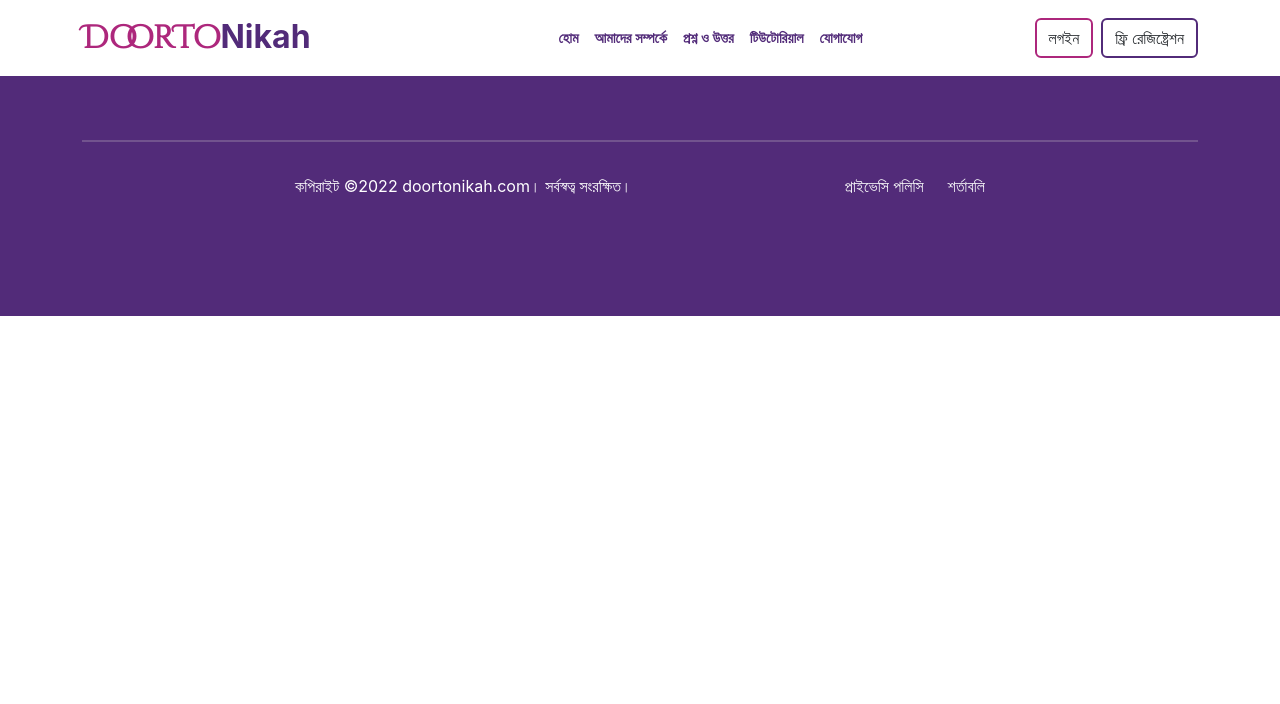
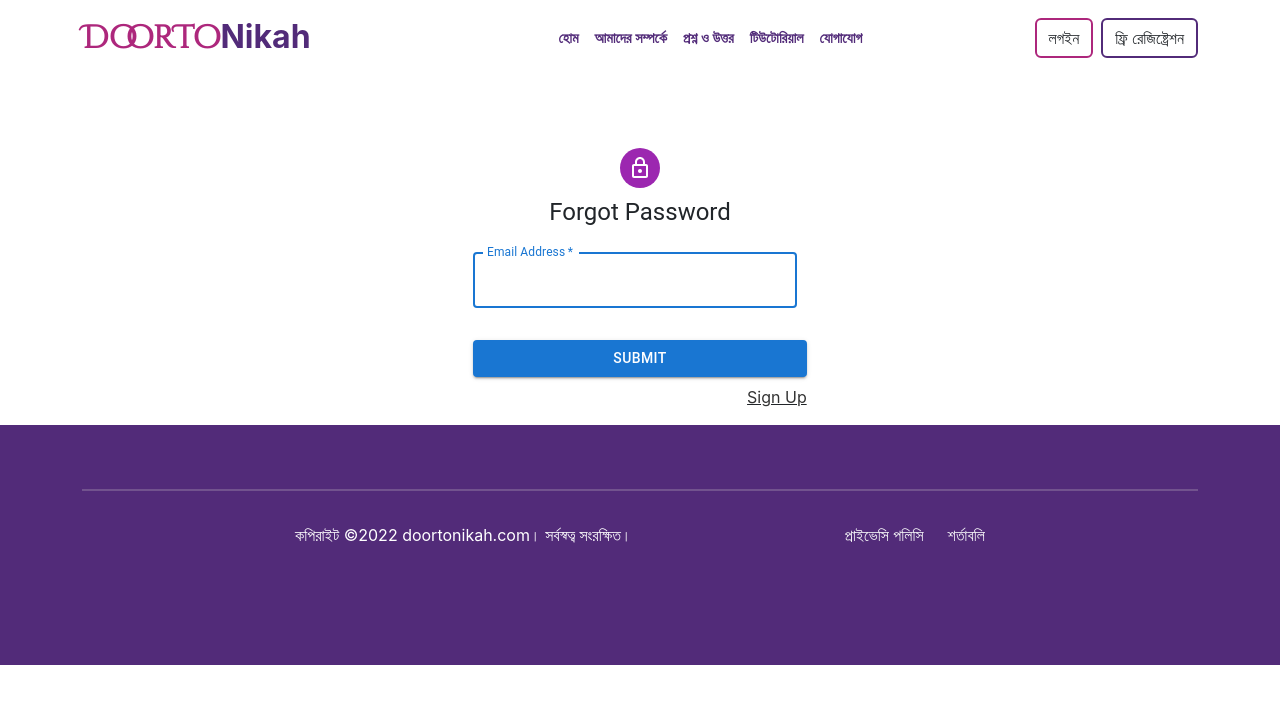
Before and after one commit to SumanIslam/DoorToNikah, a React (Create React App) app: page /forget-password in a window 1280 px wide. Shown: the top 704 px of the page. Built offline with nearby package versions, Linux system fonts and the light colour scheme; a web font is replaced by a local one.

Commit message:
created forget-password route and implement its functionality

```diff
--- a/src/component/login/login.component.jsx
+++ b/src/component/login/login.component.jsx
@@ -139,9 +139,7 @@ const Login = () => {
 									</Button>
 									<Grid container>
 										<Grid item xs>
-											<Link to='/' className='link'>
-												Forgot password?
-											</Link>
+											<Link to='/forget-password' className='link'>Forgot password?</Link>
 										</Grid>
 										<Grid item>
 											<Link to='/signup' className='link'>
--- a/src/component/login/login.styles.scss
+++ b/src/component/login/login.styles.scss
@@ -1,11 +1,8 @@
 .link {
-	color: black;
+	color: #1976d2;
 	font-size: 95%;
 	text-decoration: underline;
 	transition: color 0.2s ease-in-out ;
-	&:hover {
-		color: #1976d2;
-	}
 }
 
 .login {
@@ -102,8 +99,3 @@
 	text-align: center;
 	margin-bottom: 2rem;
 }
-
-// .link {
-// 	color: inherit;
-// 	text-decoration: none;
-// }
--- a/src/page/forget-password-page.jsx
+++ b/src/page/forget-password-page.jsx
@@ -1,16 +1,103 @@
-import React from 'react'
+import React from 'react';
+import { Link } from 'react-router-dom';
+
+// mui
+import LockOutlinedIcon from '@mui/icons-material/LockOutlined';
+import Avatar from '@mui/material/Avatar';
+import Box from '@mui/material/Box';
+import Button from '@mui/material/Button';
+import Container from '@mui/material/Container';
+import Grid from '@mui/material/Grid';
+import { createTheme, ThemeProvider } from '@mui/material/styles';
+import TextField from '@mui/material/TextField';
+import Typography from '@mui/material/Typography';
 
 // component
+import Footer from '../component/footer/footer.component';
 import Header from '../component/header/header.component';
-import Footer from '../component/footer/footer.component';
+
+// api
+import { httpGETResetPassword } from '../services/request';
+
+// react toastify
+import { toast, ToastContainer } from 'react-toastify';
+import 'react-toastify/dist/ReactToastify.css';
 
 const ForgetPasswordPage = () => {
+  const handleSubmit = async (event) => {
+		event.preventDefault();
+		const data = new FormData(event.currentTarget);
+		const email = data.get('email');
+		try {
+      const user = await httpGETResetPassword(email);
+			toast.success(user.msg);
+		} catch (err) {
+			const errorMsg = err.response.data.msg;
+			toast.error(errorMsg);
+		}
+	};
+  const theme = createTheme();
   return (
-    <>
-      <Header />
-      <Footer />
-    </>
-  )
+		<>
+			<Header />
+			<ThemeProvider theme={theme}>
+				<Container component='main' maxWidth='xs'>
+					<ToastContainer />
+					<Box
+						sx={{
+							marginTop: 8,
+							display: 'flex',
+							flexDirection: 'column',
+							alignItems: 'center',
+						}}
+					>
+						<Avatar sx={{ m: 1, bgcolor: 'secondary.main' }}>
+							<LockOutlinedIcon />
+						</Avatar>
+						<Typography component='h1' variant='h5'>
+							Forgot Password
+						</Typography>
+						<Box
+							component='form'
+							onSubmit={handleSubmit}
+							noValidate
+							sx={{ mt: 1 }}
+						>
+							<TextField
+								margin='normal'
+								required
+								fullWidth
+								id='email'
+								label='Email Address'
+								name='email'
+								autoComplete='email'
+								autoFocus
+							/>
+							<Button
+								type='submit'
+								fullWidth
+								variant='contained'
+								sx={{ mt: 3, mb: 2 }}
+							>
+								Submit
+							</Button>
+							<Grid
+								sx={{
+									textAlign: 'right',
+									mb: 2,
+									mt: -1,
+									textDecoration: 'underline',
+								}}
+							>
+								<Link to='/signup'>Sign Up</Link>
+							</Grid>
+						</Box>
+					</Box>
+				</Container>
+			</ThemeProvider>
+			<Footer />
+		</>
+	);
 }
 
 export default ForgetPasswordPage;
--- a/src/services/request.js
+++ b/src/services/request.js
@@ -47,3 +47,9 @@ export async function httpGETBiodataCount() {
 	const res = await axios.get(`${API_URL}/biodatas/count`);
 	return res.data;
 }
+
+// reset password
+export async function httpGETResetPassword(email) {
+	const res = await axios.post(`${API_URL}/password/forget-password`, {email});
+	return res.data;
+}
```
